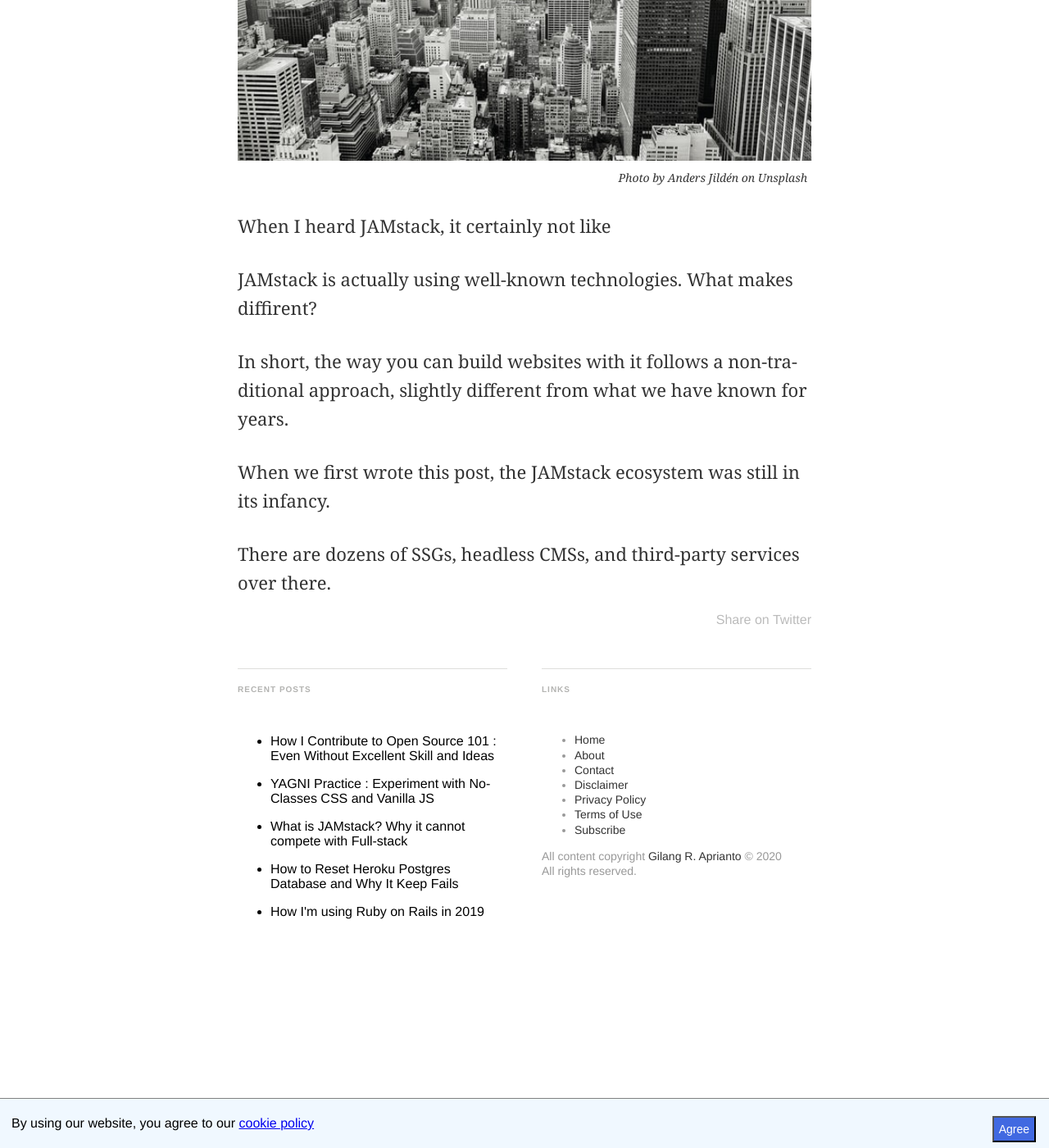
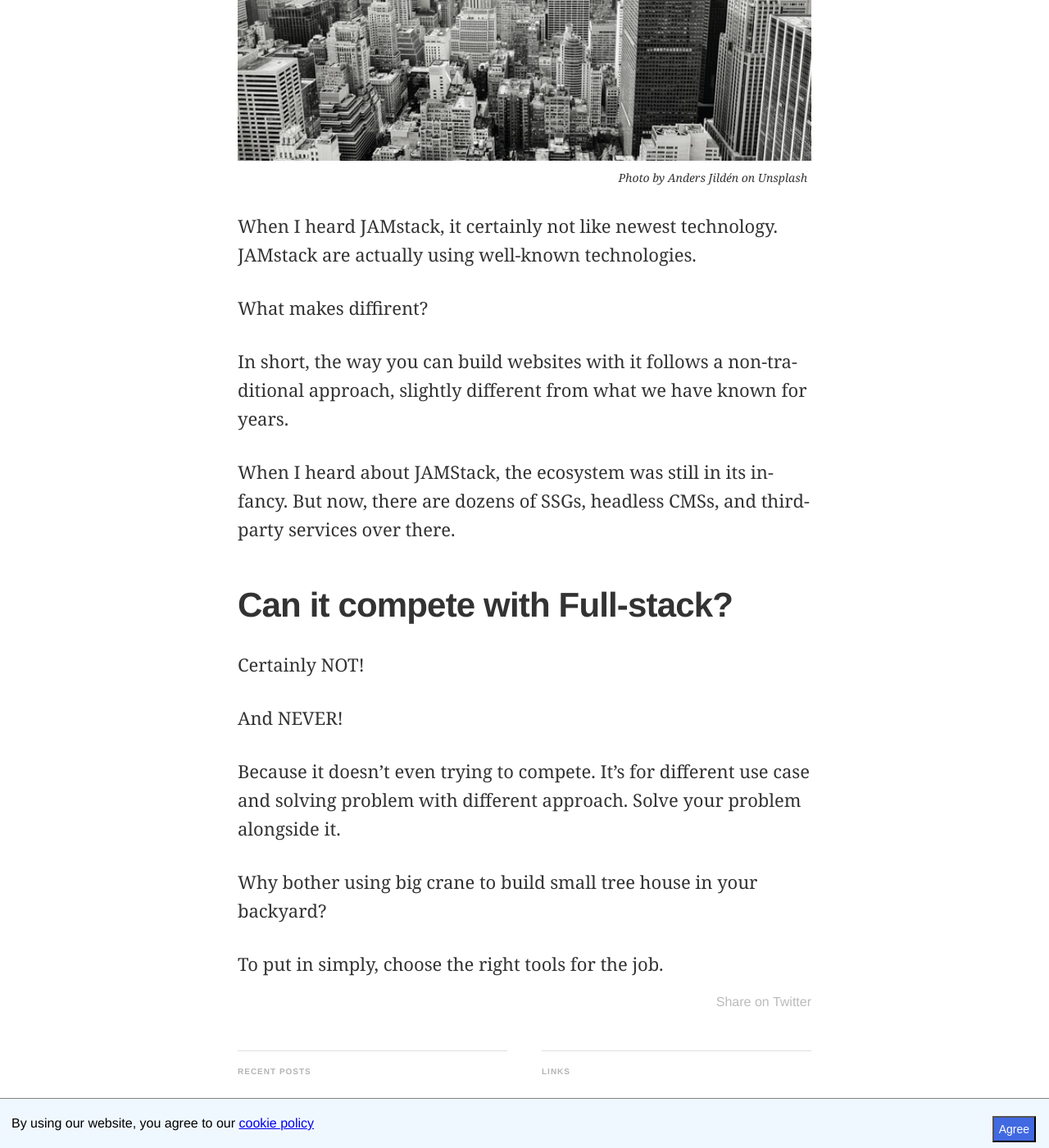
Before and after one commit to gizipp/gizipp.com, a Jekyll site: the page built from _posts/2020-01-01-jamstack-vs-fullstack.md, in a window 1280 px wide and 1400 px high, scrolled down 424 px. Shown: the whole window at 82% size. Built offline with Jekyll 4.4.1, drawn with Linux system fonts in a browser that asks for light colours.

Commit message:
update post

```diff
--- a/_posts/2020-01-01-jamstack-vs-fullstack.md
+++ b/_posts/2020-01-01-jamstack-vs-fullstack.md
@@ -1,19 +1,28 @@
 ---
 layout: post
 title: What is JAMstack? Why it cannot compete with Full-stack
-description: Dropping database production is not your usual practice.
-categories: heroku rails
+description: Why JAMstack cannot compete with Fullstack? Because it should not.
+categories: JAMstack fullstack
 image: 3
 last_modified_at: 2020-06-04T00:00:00+00:00
 ---
 
-When I heard JAMstack, it certainly not like
+When I heard JAMstack, it certainly not like newest technology. JAMstack are actually using well-known technologies.
 
-JAMstack is actually using well-known technologies. What makes diffirent?
+What makes diffirent?
 
 In short, the way you can build websites with it follows a non-traditional approach, slightly different from what we have known for years.
 
-When we first wrote this post, the JAMstack ecosystem was still in its infancy.
+When I heard about JAMStack, the ecosystem was still in its infancy. But now, there are dozens of SSGs, headless CMSs, and third-party services over there.
 
+## Can it compete with Full-stack?
 
-There are dozens of SSGs, headless CMSs, and third-party services over there.
+Certainly NOT!
+
+And NEVER!
+
+Because it doesn't even trying to compete. It's for different use case and solving problem with different approach. Solve your problem alongside it.
+
+Why bother using big crane to build small tree house in your backyard?
+
+To put in simply, choose the right tools for the job.
```
Also changed, not shown: _posts/2019-10-17-reset-heroku-pg-database.md (+5 -4 lines), _posts/2020-03-10-classless-css-vanilla-js.md (+11 -7 lines), about.md (+3 -3 lines).
